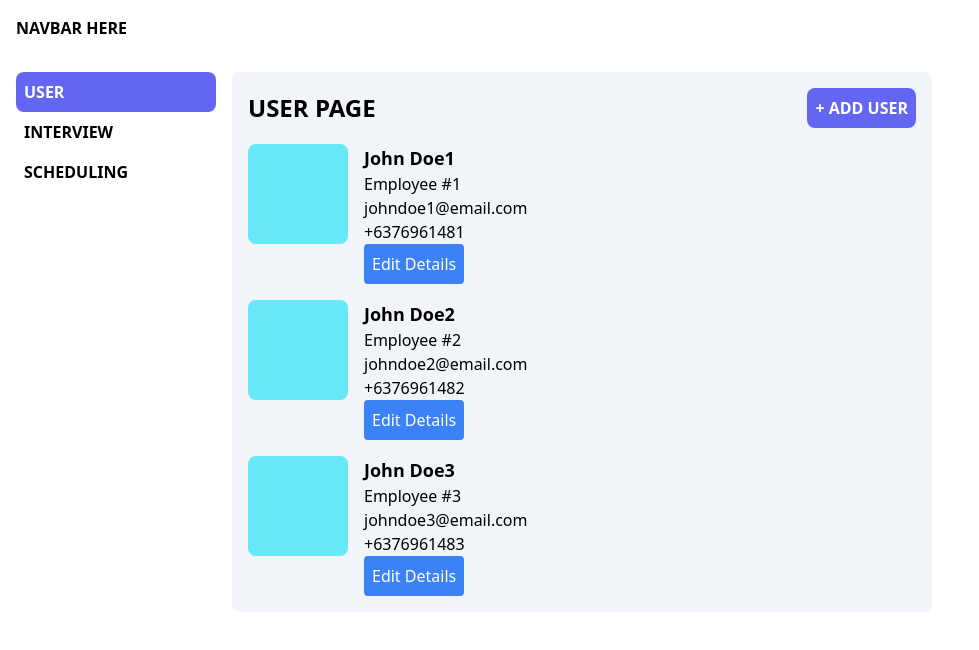
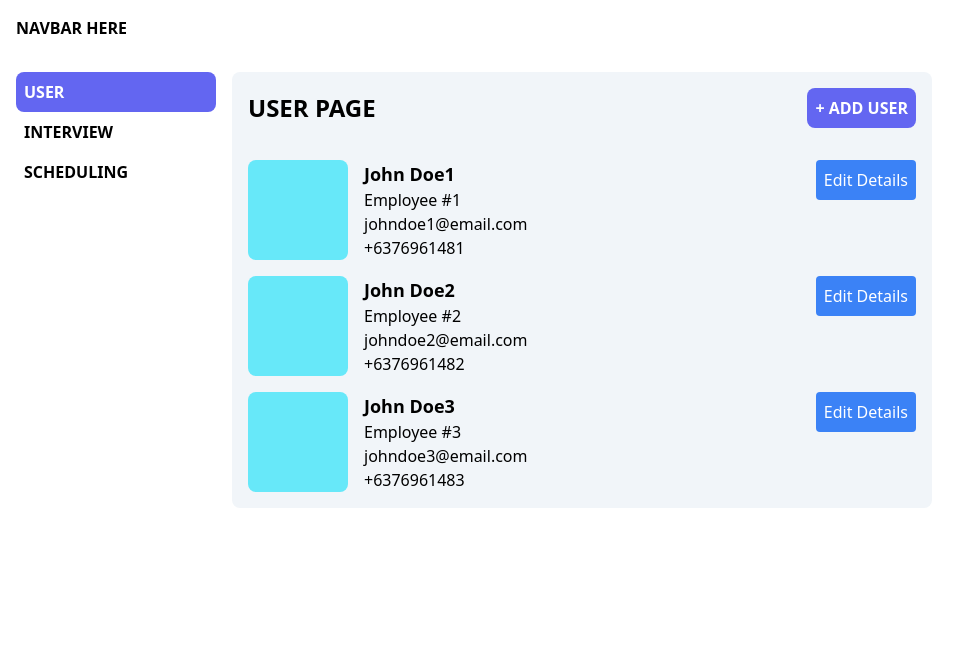
Before and after one commit to kimikoi123/ems-fe, a Next.js app: page /user in a window 1280 px wide. Shown: the top 650 px of the page, without its empty margins (0-979 px from the left). Built offline with nearby package versions, Linux system fonts and the light colour scheme.

Commit message:
modify link btn alignment

```diff
--- a/src/app/(dashboard)/user/page.tsx
+++ b/src/app/(dashboard)/user/page.tsx
@@ -46,7 +46,7 @@
   return (
     <div className="flex gap-4">
       <div className="w-[100px] h-[100px] bg-cyan-300 rounded-lg" />
-      <div>
+      <div className="flex-1">
         <h1 className="text-lg font-bold">
           {userData.firstName} {userData.lastName}
         </h1>
@@ -54,13 +54,12 @@
 
         <div>{userData.email}</div>
         <div>{userData.phoneNumber}</div>
-        {/* TODO: Fix style and structure */}
-        <Link href={`/user/${userData.id}`}>
-          <button className="bg-blue-500 text-white p-2 rounded">
-            Edit Details
-          </button>
-        </Link>
       </div>
+      <Link href={`/user/${userData.id}`}>
+        <button className="bg-blue-500 text-white p-2 rounded">
+          Edit Details
+        </button>
+      </Link>
     </div>
   );
 };
@@ -77,7 +76,7 @@
           + ADD USER
         </Link>
       </div>
-      <div className="mt-4 flex flex-col gap-4">
+      <div className="mt-8 flex flex-col gap-4">
         {mockUsers.map((user) => (
           <UserCard key={user.id} userData={user} />
         ))}
```
Also changed, not shown: src/app/fonts/GeistMonoVF.woff (deleted), src/app/fonts/GeistVF.woff (deleted).
